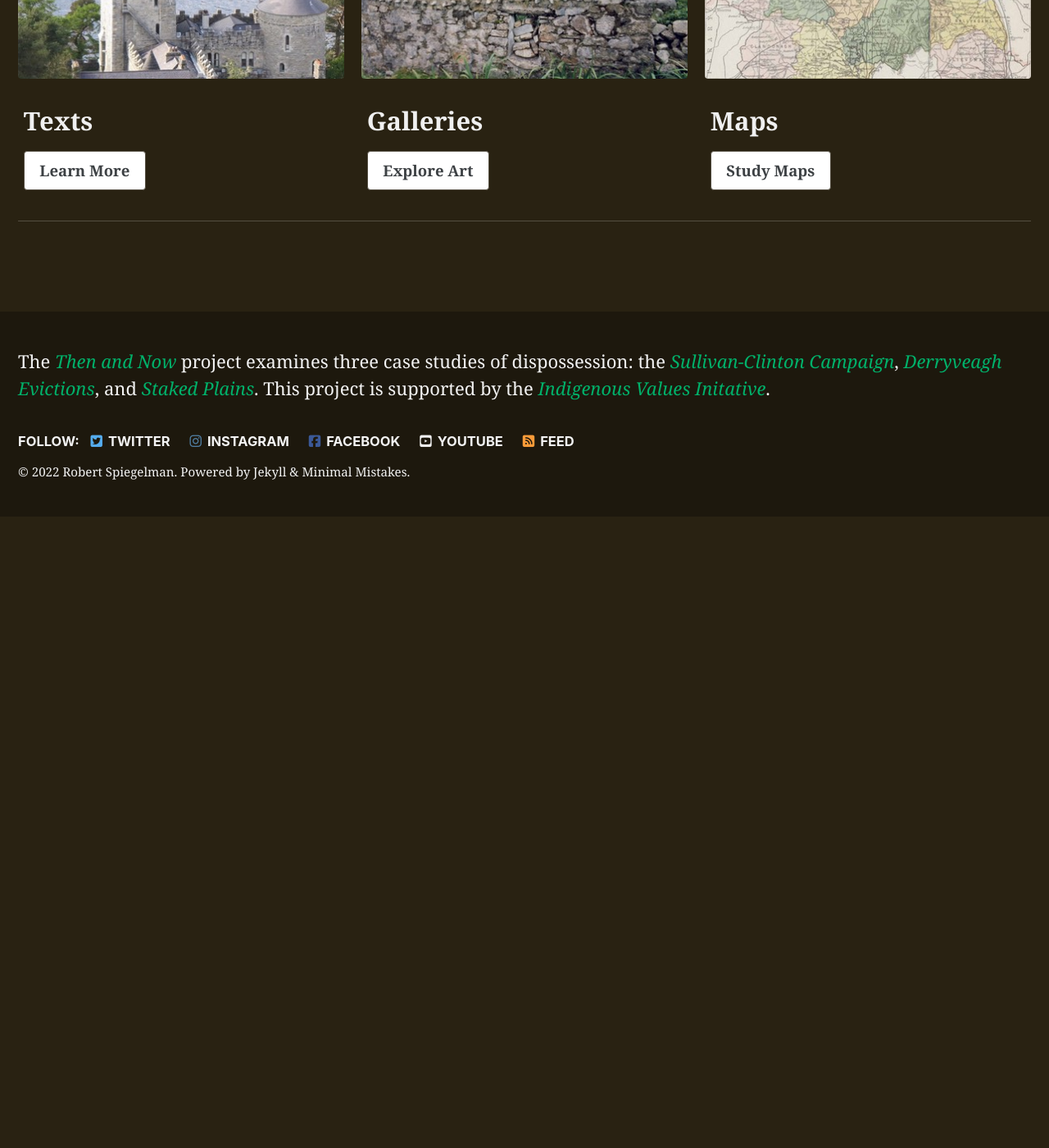
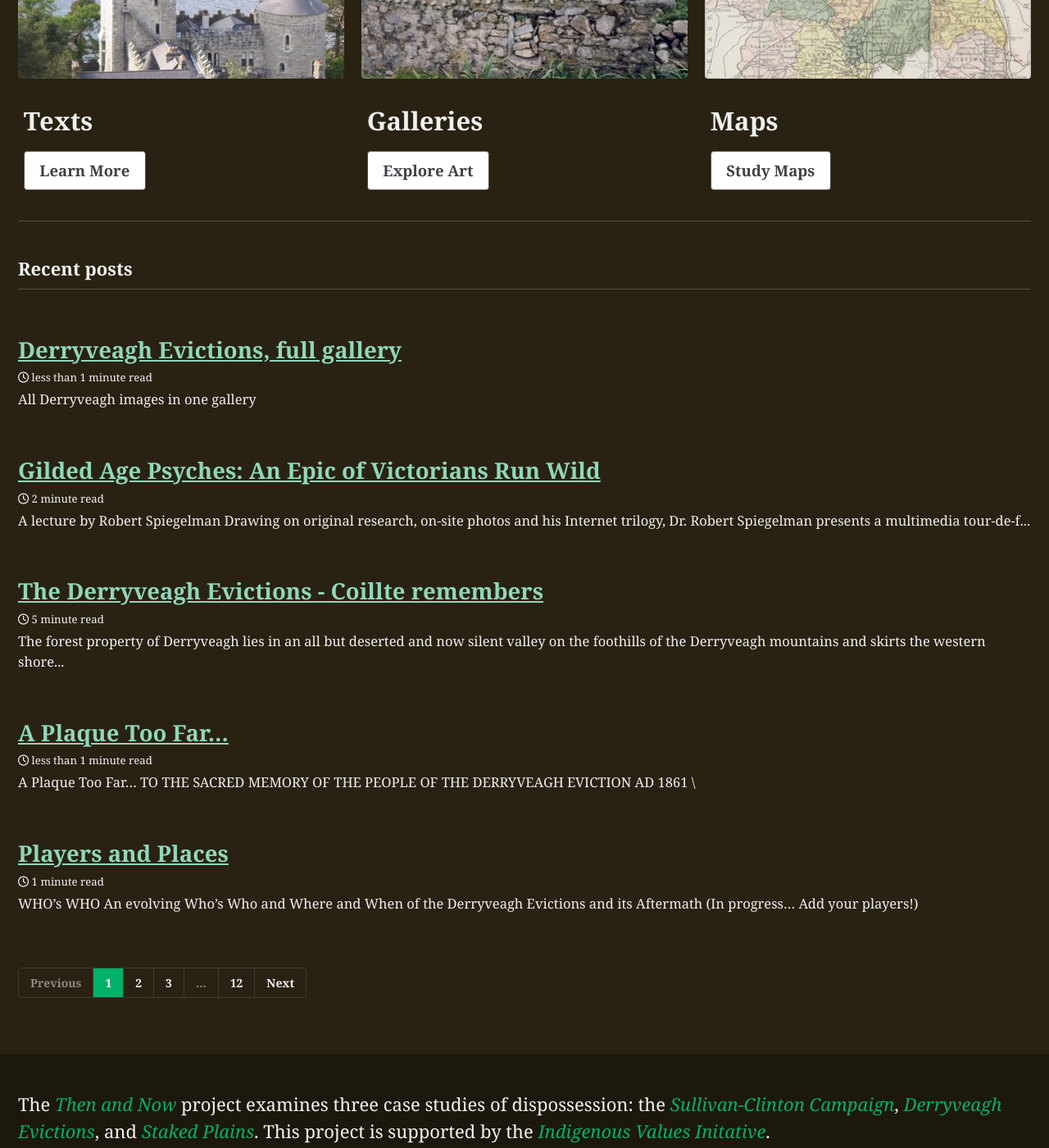
Before and after one commit to adamdjbrett/derryveagh-new, a Jekyll site: the page built from index.html, in a window 1280 px wide and 1400 px high, scrolled down 1155 px. Shown: the whole window at 82% size. Built offline with Jekyll 4.4.1, drawn with Linux system fonts in a browser that asks for light colours; cached includes are drawn as plain includes; nearby versions of some CDN libraries; the list of posts is cut into pages by our own code; before the commit the page ends 1785 px from its top, so only the background shows below that.

Commit message:
update gitignore and splash

```diff
--- /dev/null
+++ b/_layouts/splash-home.html
@@ -0,0 +1,38 @@
+---
+layout: default
+---
+
+{% if page.header.overlay_color or page.header.overlay_image or page.header.image %}
+  {% include page__hero.html %}
+{% elsif page.header.video.id and page.header.video.provider %}
+  {% include page__hero_video.html %}
+{% endif %}
+
+<div id="main" role="main">
+  <article class="splash" itemscope itemtype="https://schema.org/CreativeWork">
+    {% if page.title %}<meta itemprop="headline" content="{{ page.title | markdownify | strip_html | strip_newlines | escape_once }}">{% endif %}
+    {% if page.excerpt %}<meta itemprop="description" content="{{ page.excerpt | markdownify | strip_html | strip_newlines | escape_once }}">{% endif %}
+    {% if page.date %}<meta itemprop="datePublished" content="{{ page.date | date_to_xmlschema }}">{% endif %}
+    {% if page.last_modified_at %}<meta itemprop="dateModified" content="{{ page.last_modified_at | date_to_xmlschema }}">{% endif %}
+
+    <section class="page__content" itemprop="text">
+      {{ content }}
+    </section>
+  </article>
+
+  <h3 class="archive__subtitle">{{ site.data.ui-text[site.locale].recent_posts | default: "Recent Posts" }}</h3>
+  {% if paginator %}
+    {% assign posts = paginator.posts %}
+  {% else %}
+    {% assign posts = site.posts %}
+  {% endif %}
+
+  {% assign entries_layout = page.entries_layout | default: 'list' %}
+  <div class="entries-{{ entries_layout }}">
+    {% for post in posts %}
+      {% include archive-single.html type=entries_layout %}
+    {% endfor %}
+  </div>
+
+  {% include paginator.html %}
+</div>
--- a/index.html
+++ b/index.html
@@ -1,5 +1,5 @@
 ---
-layout: splash
+layout: splash-home
 header:
   overlay_color: "#000"
   overlay_filter: "0.5"
```
Also changed, not shown: 1 other file.
